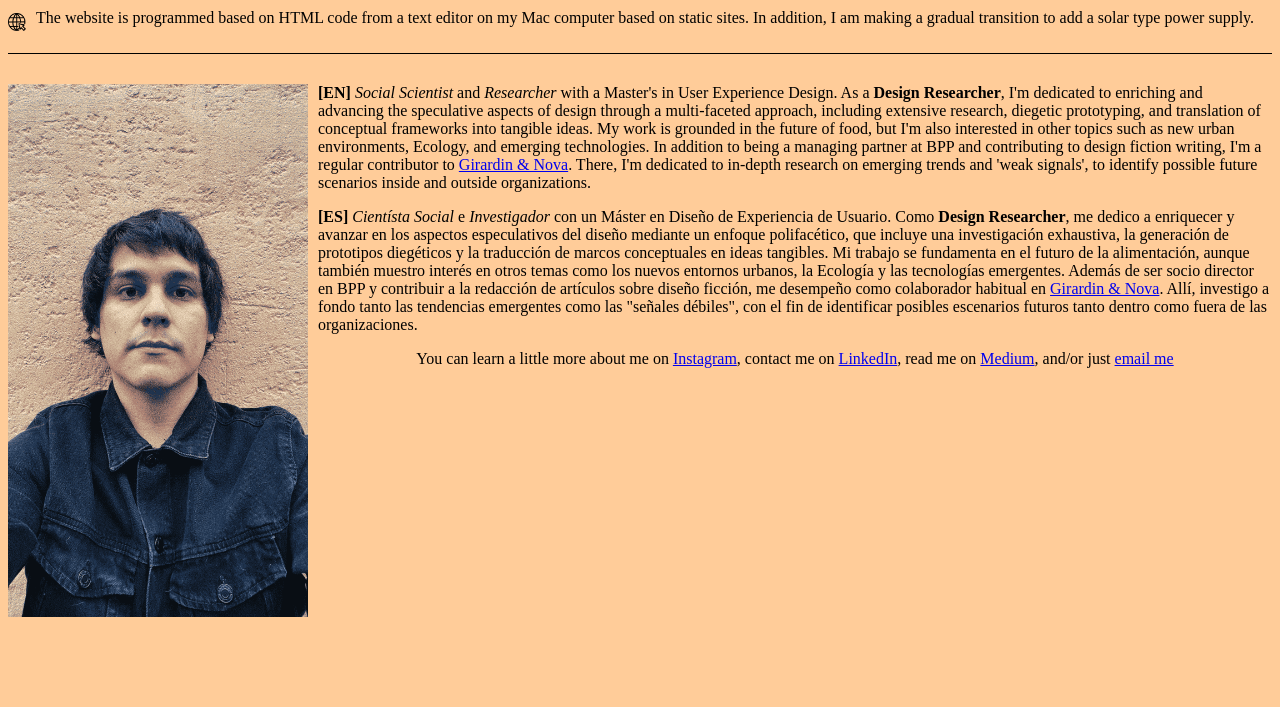
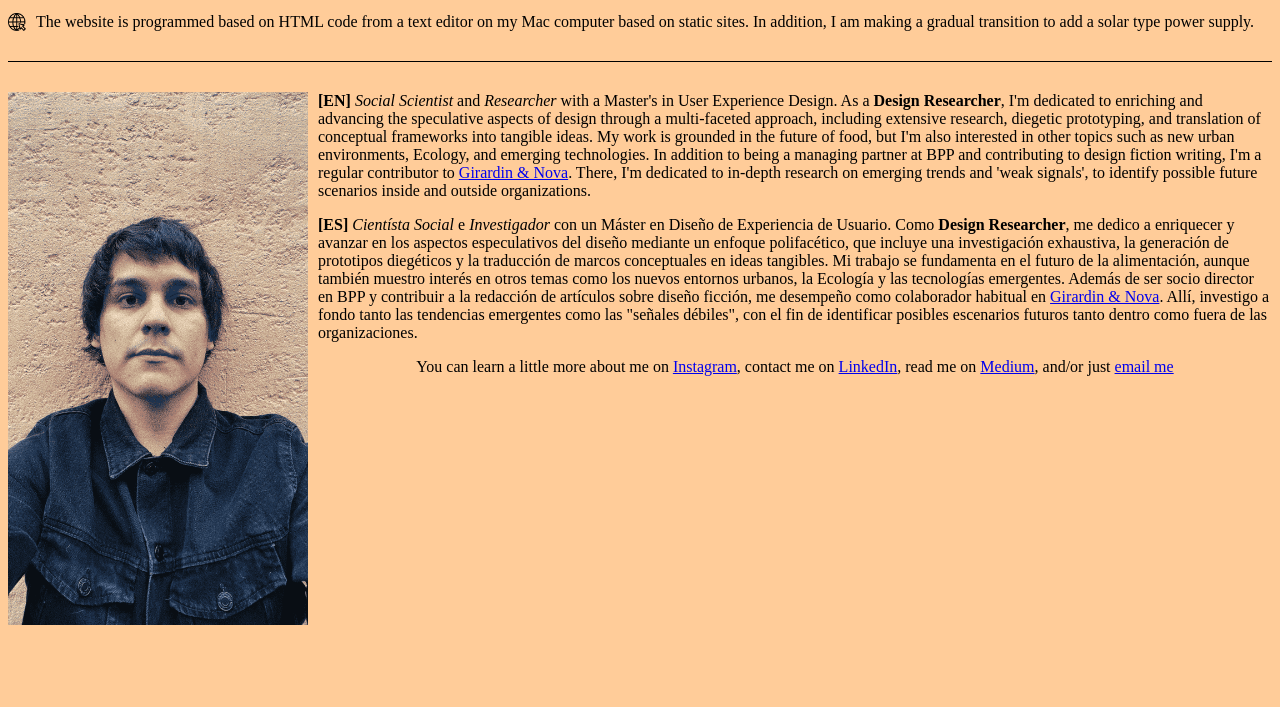
Before and after one commit to nbronzina/portfolio, a plain HTML site: page index.html in a window 1280 px wide. Shown: the part 93-800 px from the top of the page. Drawn offline with Linux system fonts and the light colour scheme.

Commit message:
git add --all git commit -m "encabezado index"

```diff
--- a/index.html
+++ b/index.html
@@ -117,7 +117,7 @@
 </nav>
 <h1>Hello!</h1>
 <h2>I’m Nicolás Bronzina, an Argentinean Design Researcher living in Madrid</h2>
-<p style="line-height: 10px";><img src="img/static.png" alt="" width="18"> The website is programmed based on HTML code from a text editor on my Mac computer based on static sites. In addition, I am making a gradual transition to add a solar type power supply.</p>
+<p><img src="img/static.png" alt="" width="18"> The website is programmed based on HTML code from a text editor on my Mac computer based on static sites. In addition, I am making a gradual transition to add a solar type power supply.</p>
 <hr>
 <img src="img/DitherME.png" alt="" width="300" height=auto>
 <p><b>[EN]</b> <em>Social Scientist</em> and <em>Researcher</em> with a Master's in User Experience Design.
```
